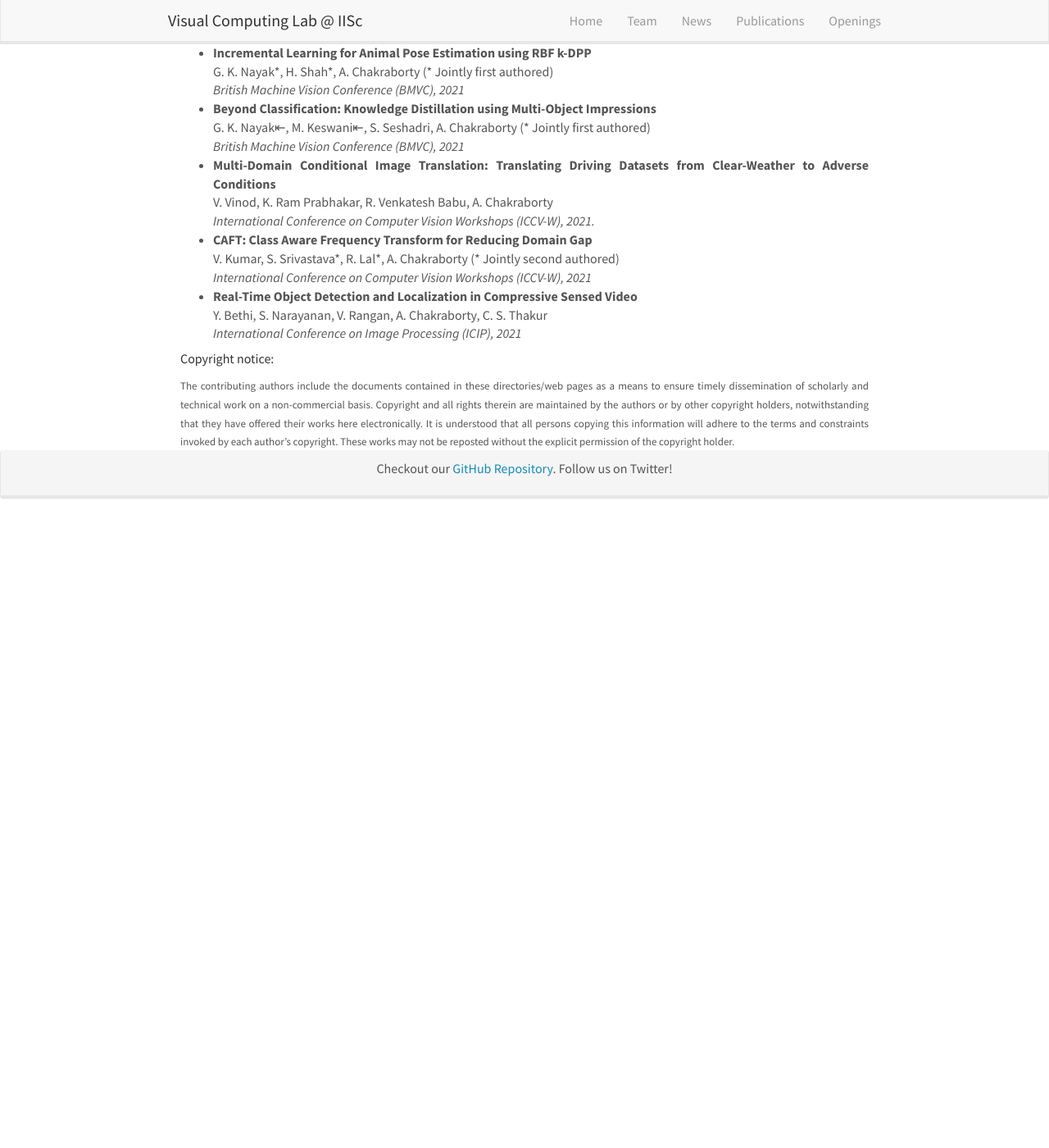
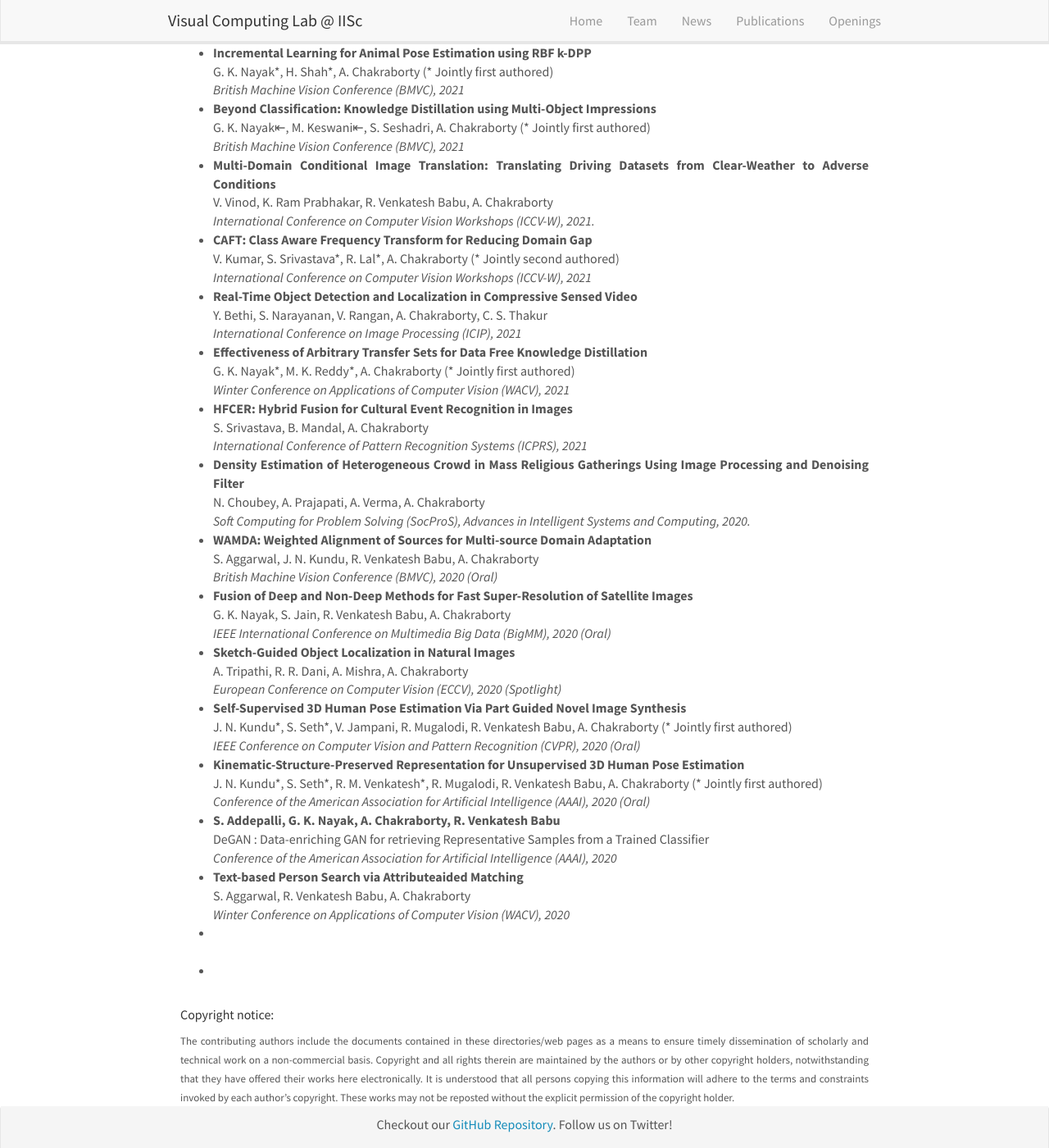
Before and after one commit to vcl-iisc/vclab-website, a Jekyll site: the page built from _pages/publications.md, in a window 1280 px wide and 1400 px high, scrolled down 979 px. Shown: the whole window at 82% size. Built offline with Jekyll 4.4.1, drawn with Linux system fonts in a browser that asks for light colours; nearby versions of some CDN libraries; before the commit the page ends 1609 px from its top, so only the background shows below that.

Commit message:
publications added

```diff
--- a/_data/publications.yml
+++ b/_data/publications.yml
@@ -78,22 +78,62 @@
   pub: International Conference on Image Processing (ICIP), 2021
   type: conference
 
-- paper:
-  author:
-  pub:
-  type:
+- paper: Effectiveness of Arbitrary Transfer Sets for Data Free Knowledge Distillation
+  author:  G. K. Nayak*, M. K. Reddy*, A. Chakraborty (* Jointly first authored)
+  pub: Winter Conference on Applications of Computer Vision (WACV), 2021
+  type: conference
+
+- paper: 'HFCER: Hybrid Fusion for Cultural Event Recognition in Images'
+  author: S. Srivastava, B. Mandal, A. Chakraborty
+  pub: International Conference of Pattern Recognition Systems (ICPRS), 2021
+  type: conference
+
+- paper: Density Estimation of Heterogeneous Crowd in Mass Religious Gatherings Using Image Processing and Denoising Filter
+  author: N. Choubey, A. Prajapati, A. Verma, A. Chakraborty
+  pub: Soft Computing for Problem Solving (SocProS), Advances in Intelligent Systems and Computing, 2020.
+  type: conference
+
+- paper:  'WAMDA: Weighted Alignment of Sources for Multi-source Domain Adaptation'
+  author: S. Aggarwal, J. N. Kundu, R. Venkatesh Babu, A. Chakraborty
+  pub: British Machine Vision Conference (BMVC), 2020 (Oral)
+  type: conference
+
+- paper:  Fusion of Deep and Non-Deep Methods for Fast Super-Resolution of Satellite Images
+  author: G. K. Nayak, S. Jain, R. Venkatesh Babu, A. Chakraborty
+  pub: IEEE International Conference on Multimedia Big Data (BigMM), 2020 (Oral)
+  type: conference
+
+- paper: Sketch-Guided Object Localization in Natural Images
+  author: A. Tripathi, R. R. Dani, A. Mishra, A. Chakraborty
+  pub: European Conference on Computer Vision (ECCV), 2020 (Spotlight)
+  type: conference
+
+- paper: Self-Supervised 3D Human Pose Estimation Via Part Guided Novel Image Synthesis
+  author: J. N. Kundu*, S. Seth*, V. Jampani, R. Mugalodi, R. Venkatesh Babu, A. Chakraborty (* Jointly first authored)
+  pub: IEEE Conference on Computer Vision and Pattern Recognition (CVPR), 2020 (Oral)
+  type: conference
+
+- paper: Kinematic-Structure-Preserved Representation for Unsupervised 3D Human Pose Estimation
+  author: J. N. Kundu*, S. Seth*, R. M. Venkatesh*, R. Mugalodi, R. Venkatesh Babu, A. Chakraborty (* Jointly first authored)
+  pub: Conference of the American Association for Artificial Intelligence (AAAI), 2020 (Oral)
+  type: conference
+
+- paper: S. Addepalli, G. K. Nayak, A. Chakraborty, R. Venkatesh Babu
+  author: 'DeGAN : Data-enriching GAN for retrieving Representative Samples from a Trained Classifier'
+  pub: Conference of the American Association for Artificial Intelligence (AAAI), 2020
+  type: conference
+
+- paper: Text-based Person Search via Attributeaided Matching
+  author: S. Aggarwal, R. Venkatesh Babu, A. Chakraborty
+  pub: Winter Conference on Applications of Computer Vision (WACV), 2020
+  type: conference
 
 - paper:
   author:
   pub:
-  type:
+  type: conference
 
 - paper:
   author:
   pub:
-  type:
-
-- paper:
-  author:
-  pub:
-  type:
+  type: conference
```
